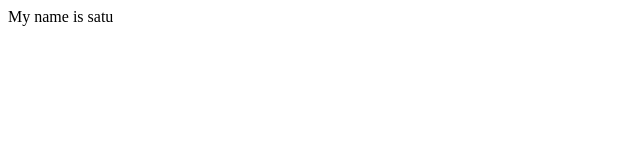
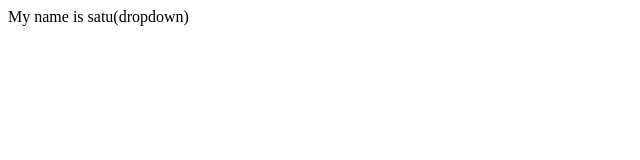
Before and after one commit to sahariar8/github_practice_for_advanced, a plain HTML site: page index.html in a window 1280 px wide. Shown: the full height of the page, 0-640 px from the left. Drawn offline with Linux system fonts and the light colour scheme.

Commit message:
add dropdown

```diff
--- a/index.html
+++ b/index.html
@@ -1 +1 @@
-<p>My name is satu</p>
+<p>My name is satu(dropdown)</p>
```
